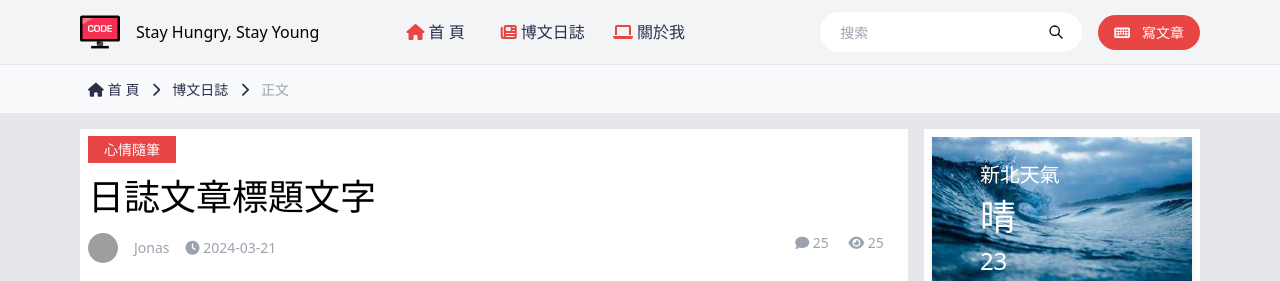
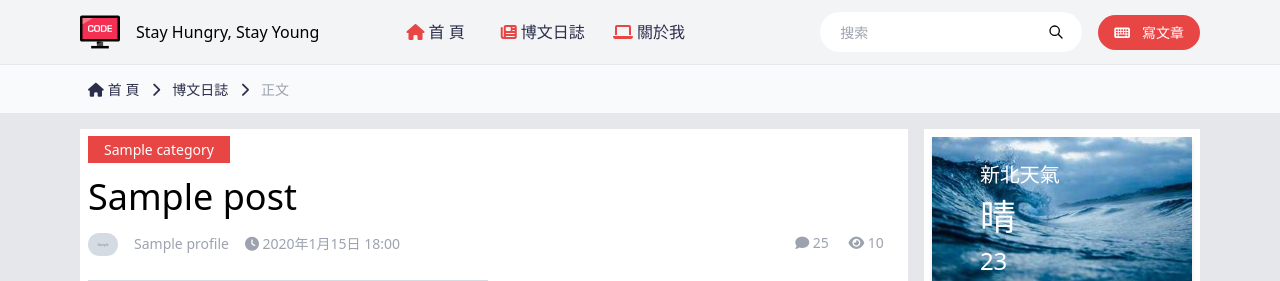
Before and after one commit to ziliang-wang/jonas-blog, a Django app: page /posts/1 in a window 1280 px wide. Shown: the top 281 px of the page. Run offline with Django 5.2, Linux system fonts and the light colour scheme; tables that the repository leaves empty hold one stand-in row (values such as "Sample post"); grey boxes marked "Sample" are stand-in pictures; style sheets or scripts are compiled from the project's sources; some libraries are stand-ins or nearby versions; grey boxes are pictures that could not be loaded.

Commit message:
博文分類與admin的整合

```diff
--- a/src/core/models.py
+++ b/src/core/models.py
@@ -70,6 +70,6 @@ class Post(models.Model):
 
 
     class Meta:
-        verbose_name = '博文日誌'
-        verbose_name_plural = '博文日誌'
+        verbose_name = '博文管理'
+        verbose_name_plural = '博文管理'
         ordering = ('-created',)
--- a/src/core/views.py
+++ b/src/core/views.py
@@ -1,12 +1,14 @@
 from django.shortcuts import render
-from .models import Profile
+from .models import Profile, Category, Post
 
 # Create your views here.
 def index(request):
     return render(request, 'index.html')
 
 def details(request, pid):
-    return render(request, 'details.html')
+    item = Post.objects.get(id=pid)
+    tags = item.tags.split(',')
+    return render(request, 'details.html', {'item': item, 'tags': tags})
 
 def about(request):
     item = Profile.objects.get(id=1)
--- a/src/templates/details.html
+++ b/src/templates/details.html
@@ -1,7 +1,7 @@
 {% extends 'base.html' %}
 {% load static %}
 
-{% block title %} - 博文詳情頁{% endblock %}
+{% block title %} - {{item.title}}{% endblock %}
 
 {% block breadcrumb %}
 <!-- breadcrumbs -->
@@ -27,38 +27,42 @@
 <main class="container my-4 flex flex-col md:flex-row items-start">
     <!-- left block -->
     <div class="w-full bg-white p-2 md:w-3/4 md:mr-4">
-        <p><span class="bg-primary text-white py-1 px-4 text-sm">心情隨筆</span></p>
-        <h1 class="text-4xl font-light my-4">日誌文章標題文字</h1>
+        <p><span class="bg-primary text-white py-1 px-4 text-sm">{{ item.category.name }}</span></p>
+        <h1 class="text-4xl font-light my-4">{{ item.title }}</h1>
         <div class="flex justify-between text-sm text-gray-400">
             <!-- left -->
             <div class="flex items-center space-x-4">
-                <img class="rounded-full" src="https://picsum.photos/30" alt="Jonas">
-                <span>Jonas</span>
-                <span><i class="fas fa-clock"></i> 2024-03-21</span>
+                <img width="30" height="30" class="rounded-full" src="{{ item.author.profile.avatar.url }}" alt="{{ item.author.profile.aliasname }}">
+                <span>{{ item.author.profile.aliasname }}</span>
+                <span><i class="fas fa-clock"></i> {{ item.created }}</span>
             </div>
             <!-- right -->
             <div>
                 <span class="mr-4"><i class="fas fa-comment"></i> 25</span>
-                <span class="mr-4"><i class="fas fa-eye"></i> 25</span>
+                <span class="mr-4"><i class="fas fa-eye"></i> {{ item.views }}</span>
             </div>
         </div>
         <!-- 正文 -->
         <div class="my-6 space-y-4">
-            <img src="https://picsum.photos/800/400" alt="">
-            <p>段落1</p>
-            <p>段落2</p>
-            <p>段落3</p>
-            <p>段落4</p>
-            <p>段落5</p>
-            <p>段落6</p>
+            {% if item.img %}
+            <img src="{{ item.img.url }}" alt="{{ item.title }}">
+            {% else %}
+            <img src="https://picsum.photos/800/600" alt="{{ item.title }}">
+            {% endif %}
+            <div>
+                {{ item.body | safe }}
+            </div>
         </div>
         <!-- article tag -->
         <div class="my-4 border-y py-6 space-x-2 text-sm">
             <span><i class="fas fa-tag"></i> 標簽: </span>
-            <span class="py-1 px-2 bg-blog-dark text-white uppercase">python</span>
+            {% for tag in tags %}
+            <span class="py-1 px-2 bg-blog-dark text-white uppercase">{{ tag }}</span>
+            {% endfor %}
+            <!-- <span class="py-1 px-2 bg-blog-dark text-white uppercase">python</span>
             <span class="py-1 px-2 bg-blog-dark text-white uppercase">react</span>
             <span class="py-1 px-2 bg-blog-dark text-white uppercase">django</span>
-            <span class="py-1 px-2 bg-blog-dark text-white uppercase">sql</span>
+            <span class="py-1 px-2 bg-blog-dark text-white uppercase">sql</span> -->
         </div>
     </div>
     <!-- right block -->
```
Also changed, not shown: src/core/admin.py (+40 -1 lines), src/media/uploads/126-800x600.jpg (added), src/media/uploads/238-800x600.jpg (added).
